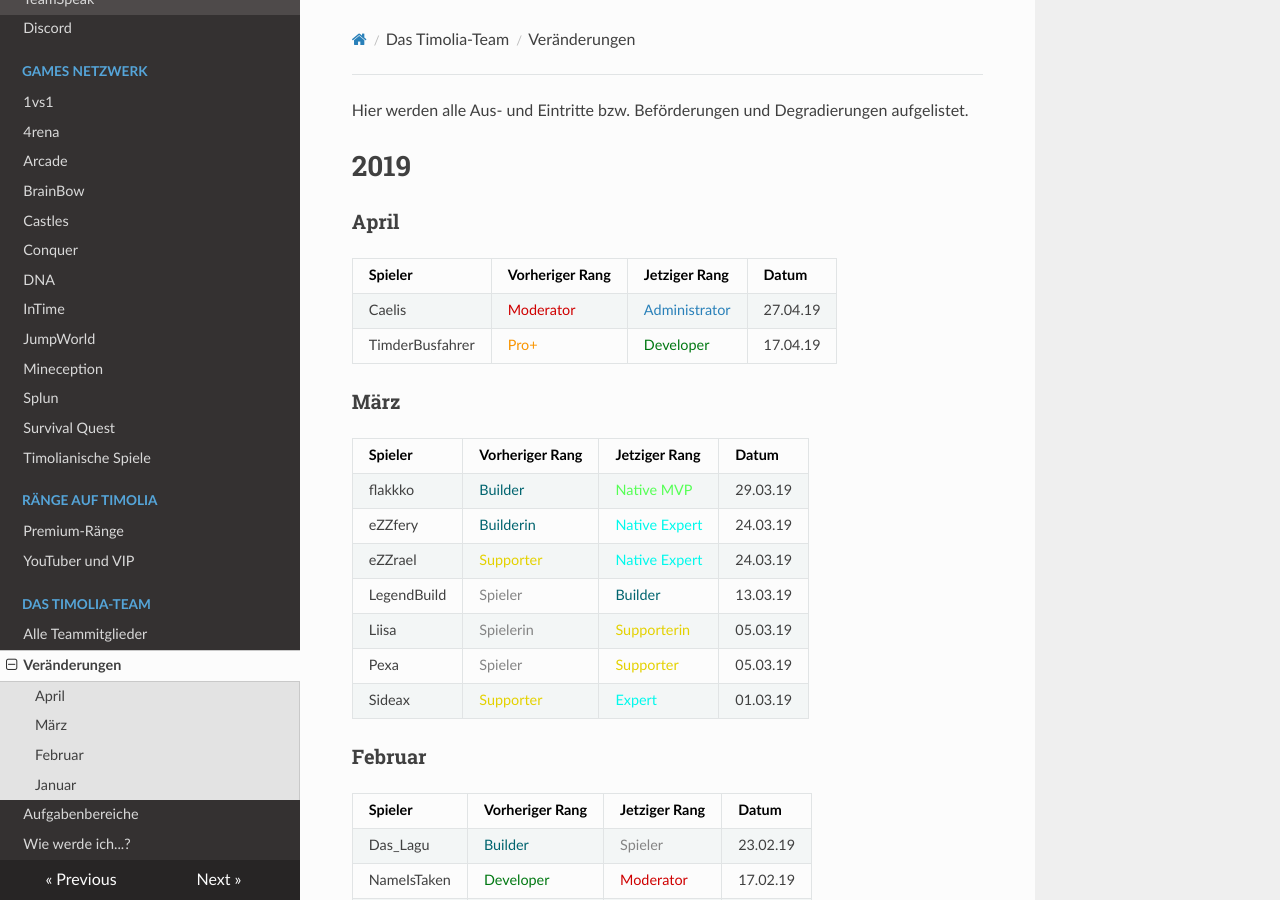
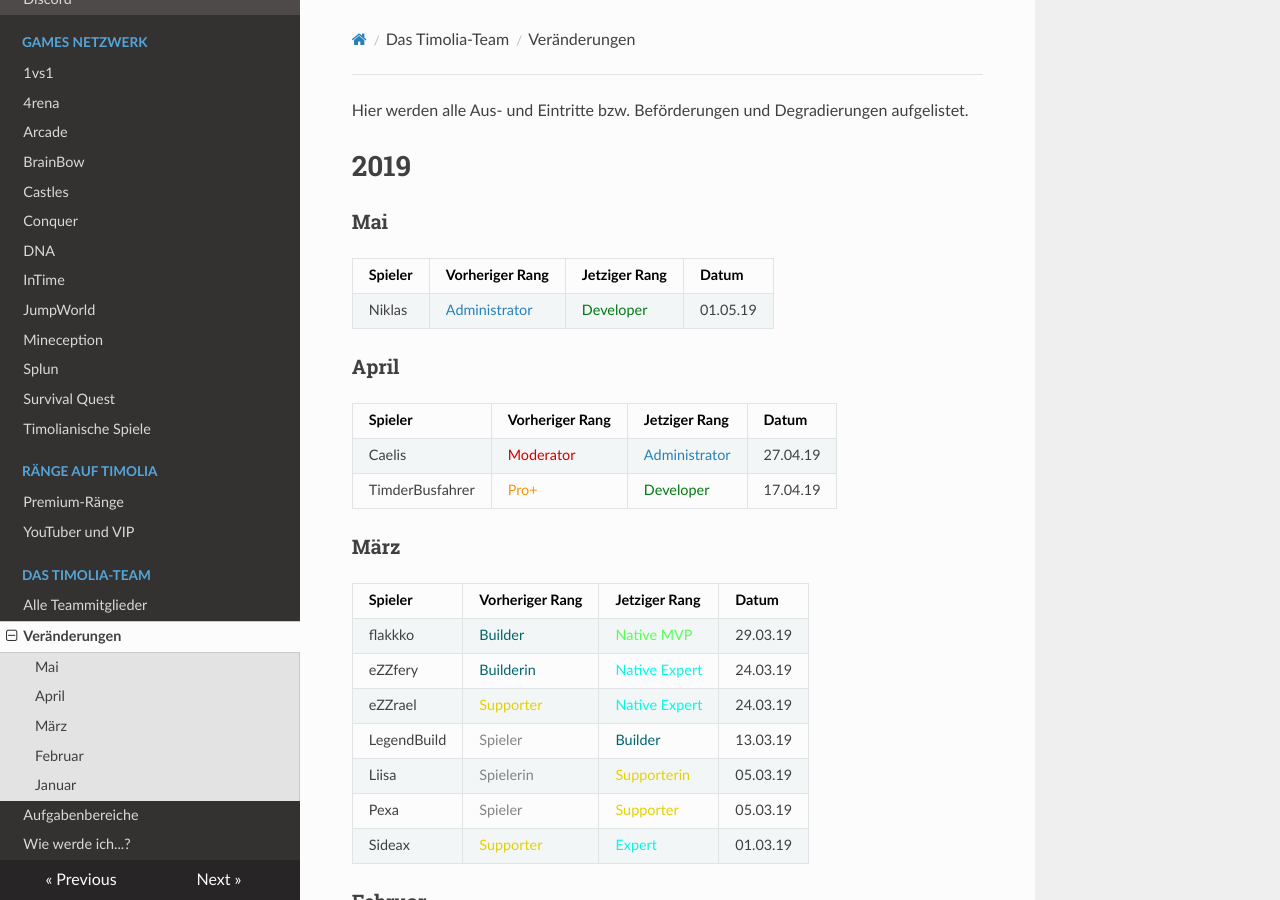
Before and after one commit to TimoliaDE/HowTo, an MkDocs documentation site: the page built from docs/team/changes.md, in a window 1280 px wide and 900 px high. Built offline with MkDocs 1.6.1, drawn with Linux system fonts in a browser that asks for light colours; nearby versions of some CDN libraries; old or Windows-style settings are respelled for this version of MkDocs.

Commit message:
Update changes.md

```diff
--- a/docs/team/changes.md
+++ b/docs/team/changes.md
@@ -1,6 +1,11 @@
 Hier werden alle Aus- und Eintritte bzw. Beförderungen und Degradierungen aufgelistet.
 
 # 2019
+
+###  <strong>Mai</strong>
+| Spieler | Vorheriger Rang | Jetziger Rang | Datum |
+| ------ | ------ | ------ | ------ |
+| Niklas | <span style="color:#2980b9">Administrator</span> | <span style="color:#007812">Developer</span> | 01.05.19 |
 
 ###  <strong>April</strong>
 | Spieler | Vorheriger Rang | Jetziger Rang | Datum |
```
